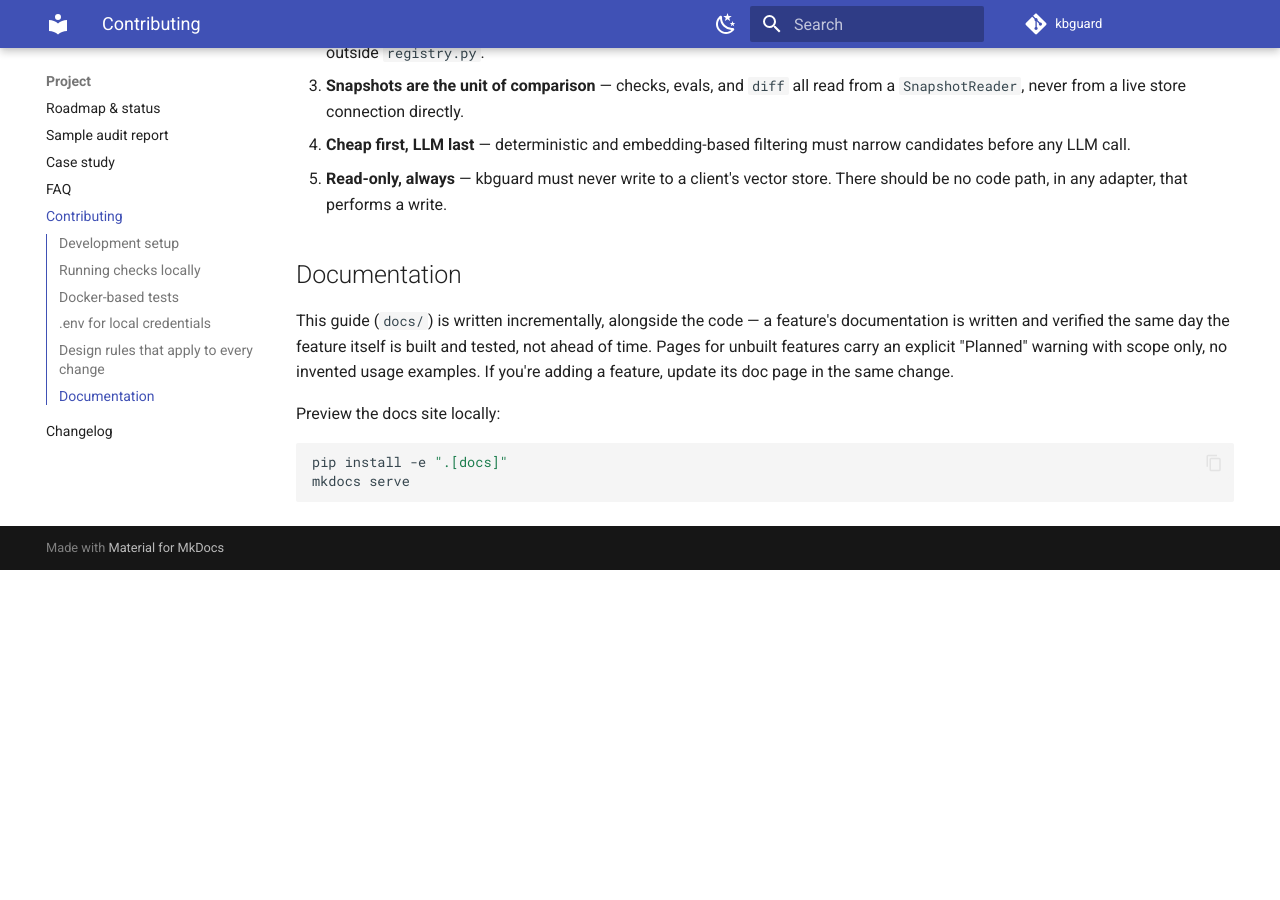
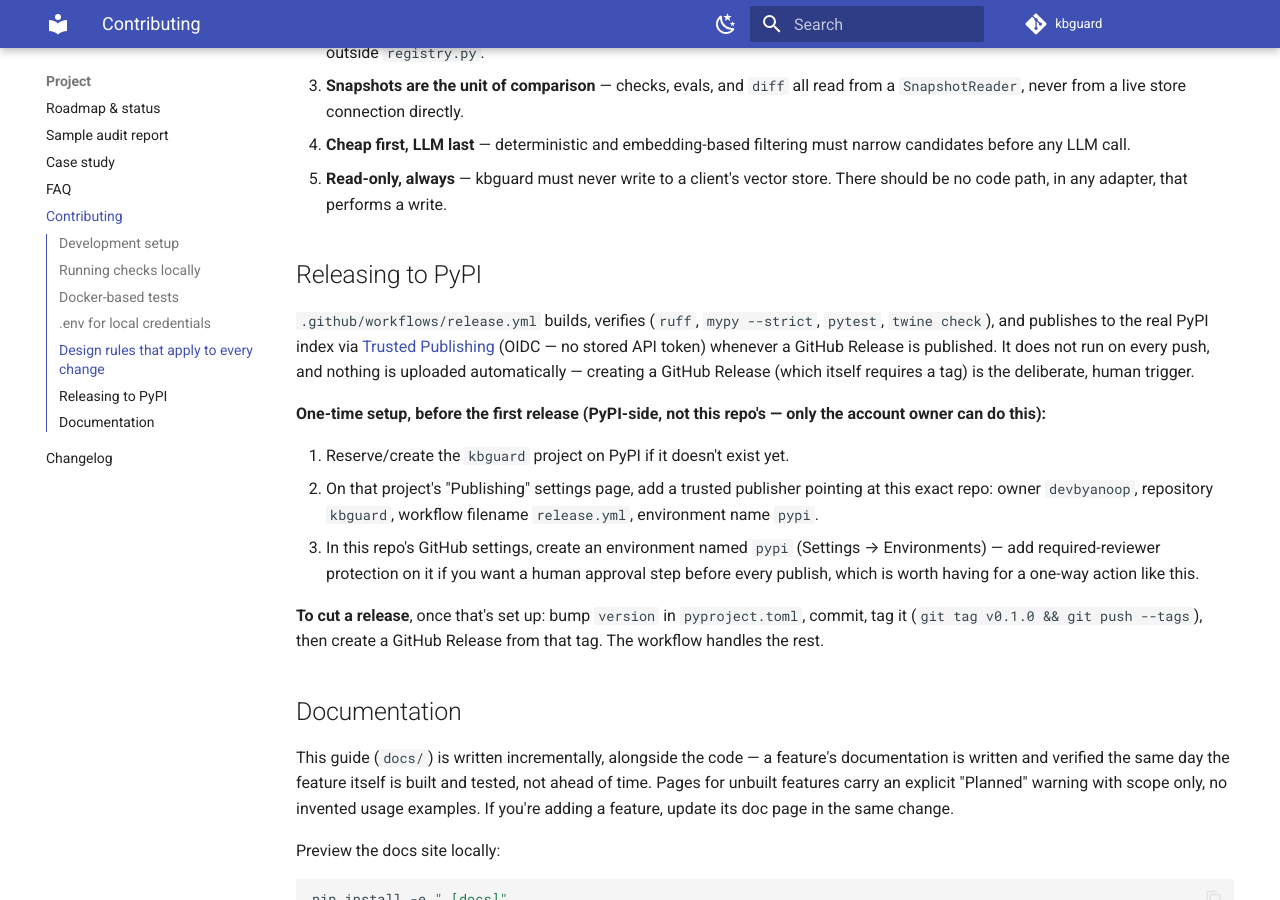
Before and after one commit to devbyanoop/kbguard, an MkDocs documentation site: the page built from docs/project/contributing.md, in a window 1280 px wide and 900 px high, scrolled down 1683 px. Built offline with MkDocs 1.6.1 and Material for MkDocs 9.7.7, drawn with Linux system fonts in a browser that asks for light colours; comment, search, counter and statistics services are not loaded; before the commit the page ends 2253 px from its top, so only the background shows below that.

Commit message:
Add a PyPI release workflow (Trusted Publishing) -- not a publish itself
User asked to "fix" PyPI next; clarified first since there was no known
issue to fix (twine check already passes, clean-venv install already
verified) and actually uploading needs a real PyPI account/token I
don't have. Chose instead: set up the release mechanism so a publish
is one GitHub Release away, without publishing anything now.

.github/workflows/release.yml triggers on `release: published` (a
human creating a Release, not every push), builds + re-verifies
(ruff/mypy/pytest/twine check) in one job, then publishes via PyPA's
own documented Trusted Publishing approach (OIDC, id-token: write,
no stored secrets.PYPI_API_TOKEN anywhere) in a second job gated by a
`pypi` GitHub environment.

Confirmed the current correct action reference and permissions model
against PyPA's own docs before writing this, not from memory --
`pypa/gh-action-pypi-publish@release/v1`, job-level `id-token: write`,
an `environment:` block matching the trusted-publisher config exactly.

The one PyPI-side setup step (registering the trusted publisher) needs
the account owner's own PyPI login -- documented in Contributing, not
something this workflow or an agent can complete on its own behalf.

```diff
--- a/docs/project/contributing.md
+++ b/docs/project/contributing.md
@@ -57,6 +57,18 @@ The same skip-cleanly-when-unconfigured rule applies: `tests/test_adapters_pinec
 4. **Cheap first, LLM last** — deterministic and embedding-based filtering must narrow candidates before any LLM call.
 5. **Read-only, always** — kbguard must never write to a client's vector store. There should be no code path, in any adapter, that performs a write.
 
+## Releasing to PyPI
+
+`.github/workflows/release.yml` builds, verifies (`ruff`, `mypy --strict`, `pytest`, `twine check`), and publishes to the real PyPI index via [Trusted Publishing](https://docs.pypi.org/trusted-publishers/) (OIDC — no stored API token) whenever a GitHub Release is published. It does not run on every push, and nothing is uploaded automatically — creating a GitHub Release (which itself requires a tag) is the deliberate, human trigger.
+
+**One-time setup, before the first release (PyPI-side, not this repo's — only the account owner can do this):**
+
+1. Reserve/create the `kbguard` project on PyPI if it doesn't exist yet.
+2. On that project's "Publishing" settings page, add a trusted publisher pointing at this exact repo: owner `devbyanoop`, repository `kbguard`, workflow filename `release.yml`, environment name `pypi`.
+3. In this repo's GitHub settings, create an environment named `pypi` (Settings → Environments) — add required-reviewer protection on it if you want a human approval step before every publish, which is worth having for a one-way action like this.
+
+**To cut a release**, once that's set up: bump `version` in `pyproject.toml`, commit, tag it (`git tag v0.1.0 && git push --tags`), then create a GitHub Release from that tag. The workflow handles the rest.
+
 ## Documentation
 
 This guide (`docs/`) is written incrementally, alongside the code — a feature's documentation is written and verified the same day the feature itself is built and tested, not ahead of time. Pages for unbuilt features carry an explicit "Planned" warning with scope only, no invented usage examples. If you're adding a feature, update its doc page in the same change.
```
Also changed, not shown: docs/project/roadmap.md (+2 -0 lines), 1 other file.
